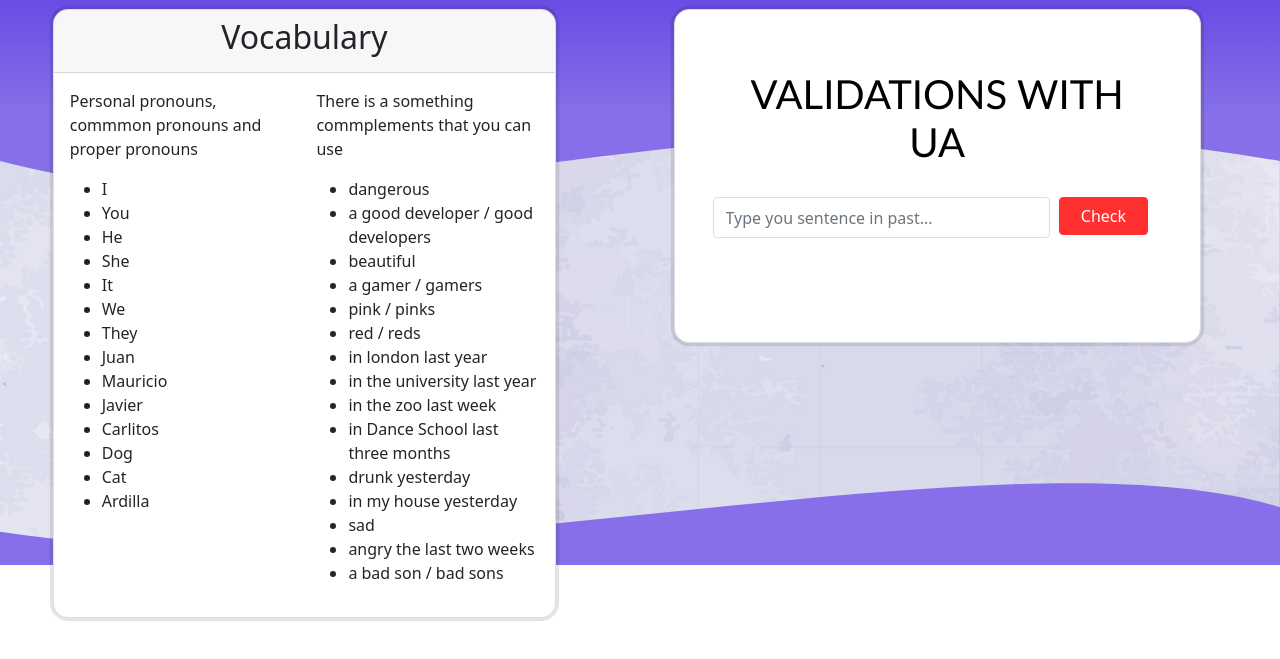
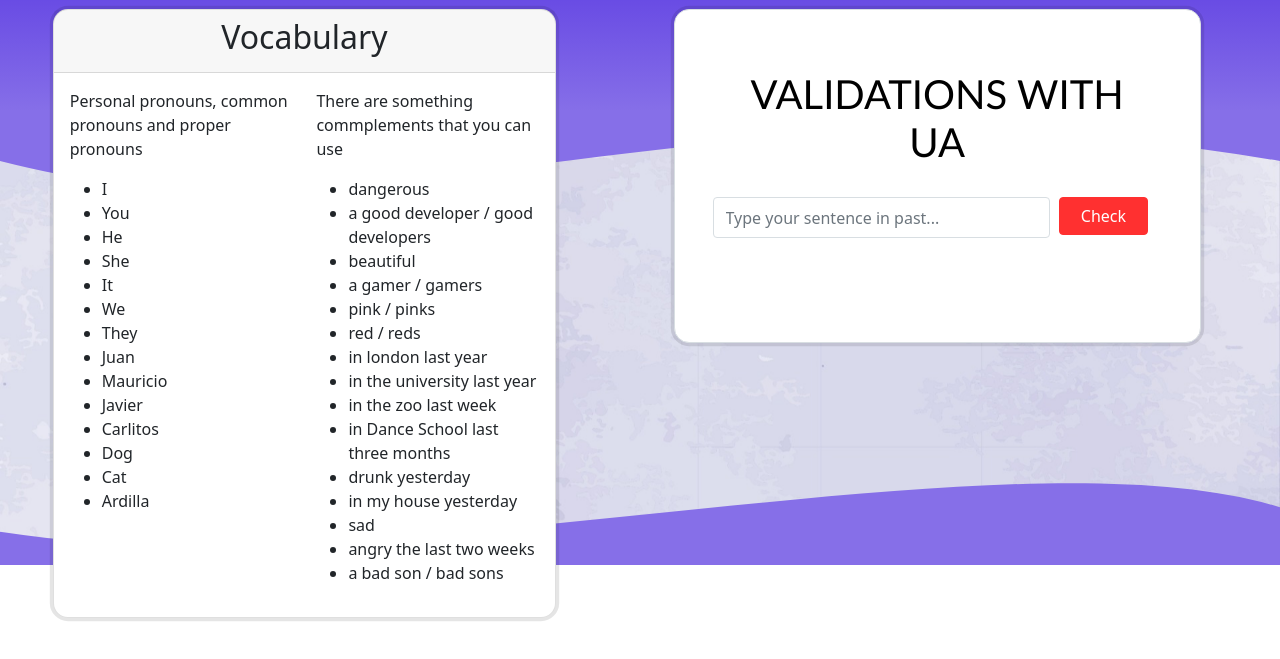
Before and after one commit to juanpablomg17/Automata-project-using-regular-expressions, a plain HTML site: page docs/index.html in a window 1280 px wide. Shown: the part 135-794 px from the top of the page. Drawn offline with nearby package versions, Linux system fonts and the light colour scheme.

Commit message:
Bugs arreglados
Algunas palabras estaban mal escritas

```diff
--- a/docs/index.html
+++ b/docs/index.html
@@ -54,7 +54,7 @@
                   <div class="card-body">
                     <div class="row">
                       <div class="col-md-6 vocabulary_container">
-                        <p class="vocubulary_container-title">Personal pronouns, commmon pronouns and proper pronouns</p>
+                        <p class="vocubulary_container-title">Personal pronouns, common pronouns and proper pronouns</p>
                         <ul>
                           <li>I</li>
                           <li>You</li>
@@ -74,7 +74,7 @@
                         </ul>
                     </div>
                       <div class="col-md-6 vocabulary_container">
-                        <p class="vocubulary_container-title">There is a something commplements that you can use</p>
+                        <p class="vocubulary_container-title">There are something commplements that you can use</p>
                         <ul>
                           <li>dangerous</li>
                           <li> a good developer / good developers</li>
@@ -108,7 +108,7 @@
               </div>
               <div class="col-md-12">
                 <div class="row" >
-                  <input id="field_sentence" placeholder="Type you sentence in past..." required="true"  type="text" class="form-control">
+                  <input id="field_sentence" placeholder="Type your sentence in past..." required="true"  type="text" class="form-control">
                   <button id="botoncheck"  type="submit" class="btn btn-info"> Check</button>
                 </div>
 
```
